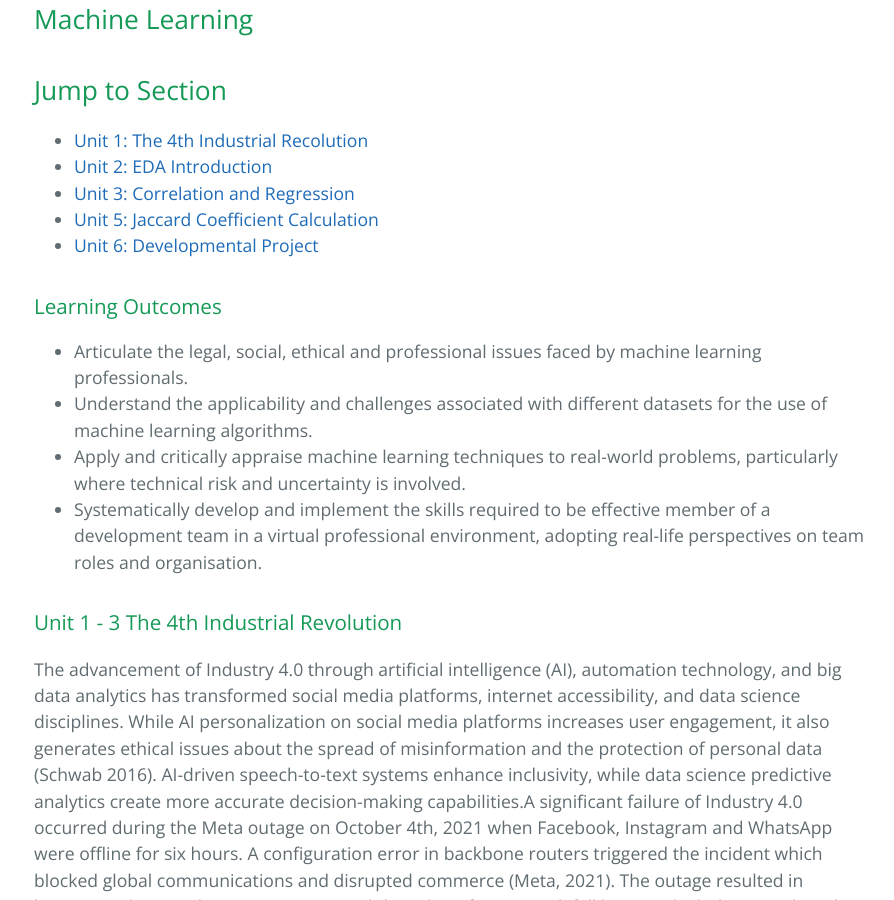
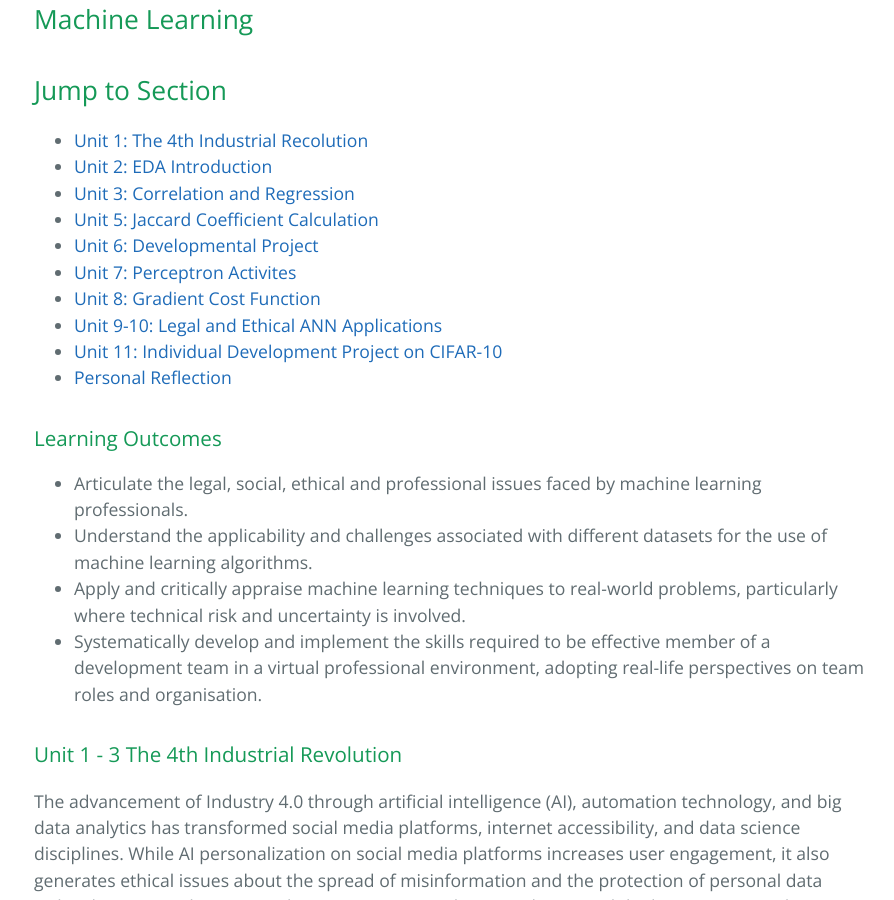
Before and after one commit to matilda-nilsson/matilda-nilsson.github.io, a Jekyll site: the page built from ml.md, in a window 1280 px wide and 900 px high, scrolled down 415 px. Shown: the whole window, without its empty margins (190-1084 px from the left). Built offline with Jekyll 4.4.1, drawn with Linux system fonts in a browser that asks for light colours; our own code applies the rules of GitHub Pages for plain Markdown files.

Commit message:
Update ml.md

```diff
--- a/ml.md
+++ b/ml.md
@@ -7,6 +7,11 @@
 - [Unit 3: Correlation and Regression](#unit3)
 - [Unit 5: Jaccard Coefficient Calculation](#unit5)
 - [Unit 6: Developmental Project](#unit6)
+- [Unit 7: Perceptron Activites](#unit7)
+- [Unit 8: Gradient Cost Function](#unit8)
+- [Unit 9-10: Legal and Ethical ANN Applications](#unit9)
+- [Unit 11: Individual Development Project on CIFAR-10 ](#unit11)
+- [Personal Reflection](#reflection)
 
 
 ### Learning Outcomes
```
